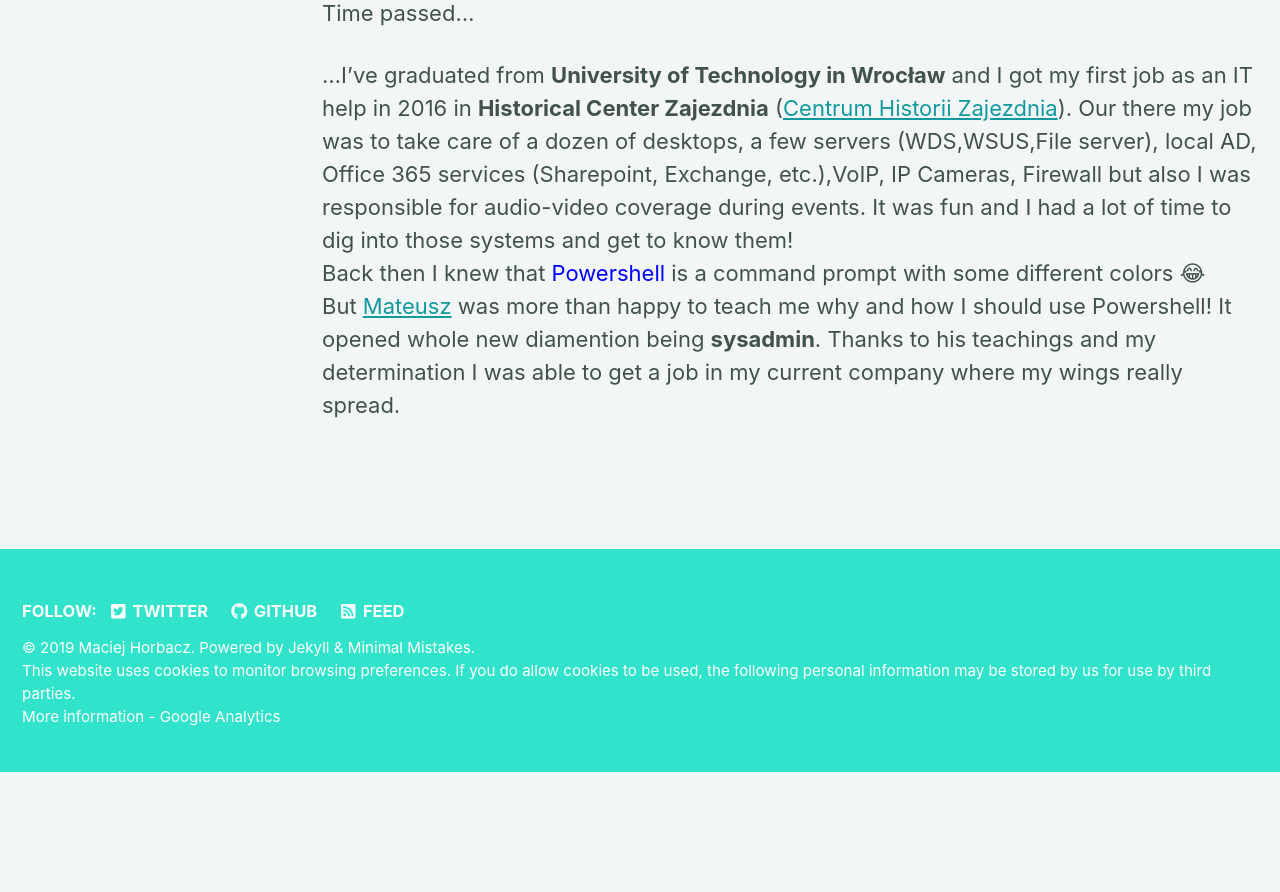
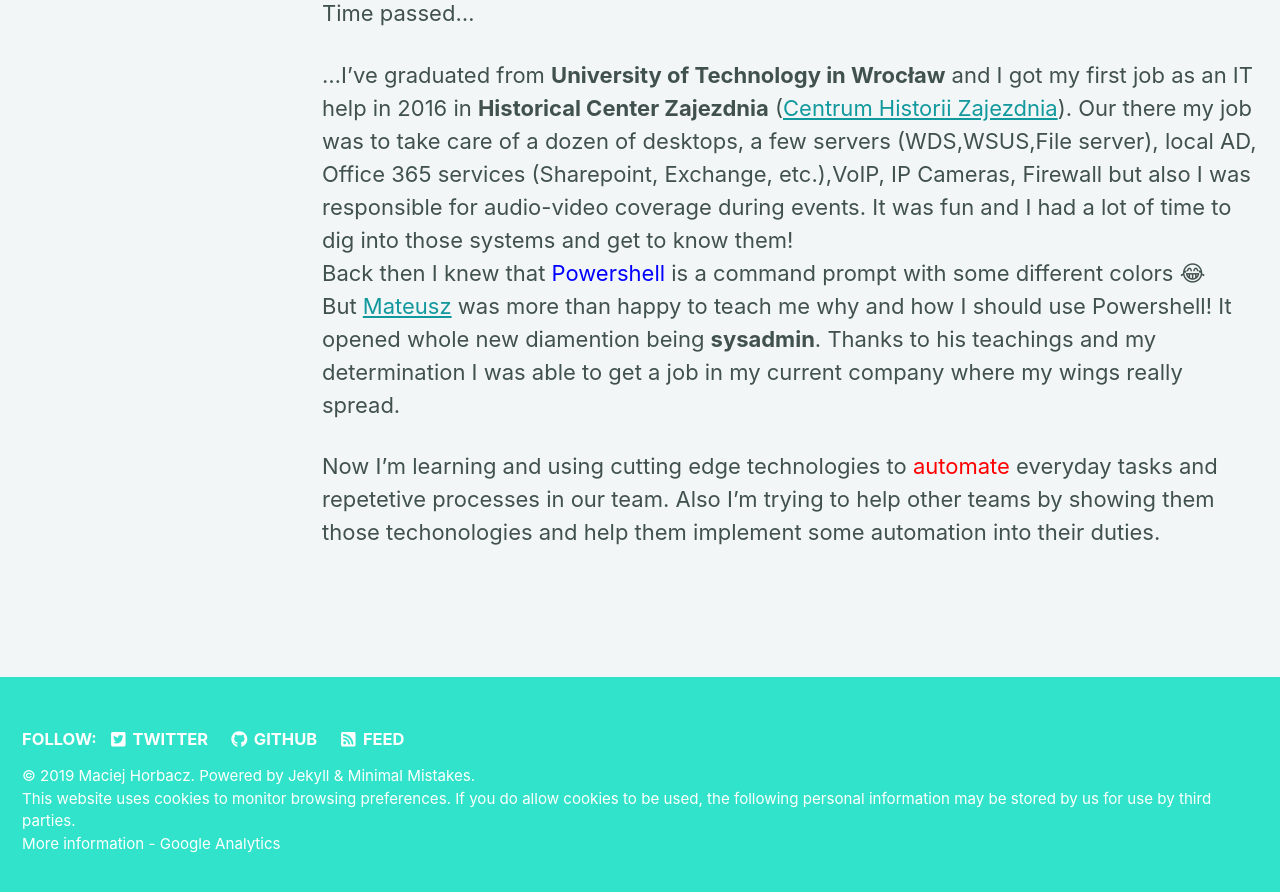
Before and after one commit to UniverseCitiz3n/UniverseCitiz3n.github.io, a Jekyll site: the page built from _pages/about.md, in a window 1280 px wide and 900 px high, scrolled down 799 px. Shown: the top 892 px of the window. Built offline with Jekyll 4.4.1, drawn with Linux system fonts in a browser that asks for light colours; cached includes are drawn as plain includes; nearby versions of some CDN libraries; before the commit the page ends 1571 px from its top, so only the background shows below that.

Commit message:
bio done

```diff
--- a/_pages/about.md
+++ b/_pages/about.md
@@ -14,3 +14,5 @@ Time passed...
 
 ...I've graduated from **University of Technology in Wrocław** and I got my first job as an IT help in 2016 in **Historical Center Zajezdnia** ([Centrum Historii Zajezdnia](https://www.zajezdnia.org)). Our there my job was to take care of a dozen of desktops, a few servers (WDS,WSUS,File server), local AD, Office 365 services (Sharepoint, Exchange, etc.),VoIP, IP Cameras, Firewall but also I was responsible for audio-video coverage during events. It was fun and I had a lot of time to dig into those systems and get to know them! <br>Back then I knew that <span style="color:blue">Powershell</span> is a command prompt with some different colors 😂<br>
 But [Mateusz](https://www.mczerniawski.pl) was more than happy to teach me why and how I should use Powershell! It opened whole new diamention being **sysadmin**. Thanks to his teachings and my determination I was able to get a job in my current company where my wings really spread.
+
+Now I'm learning and using cutting edge technologies to <span style="color:red">automate</span> everyday tasks and repetetive processes in our team. Also I'm trying to help other teams by showing them those techonologies and help them implement some automation into their duties.
```
